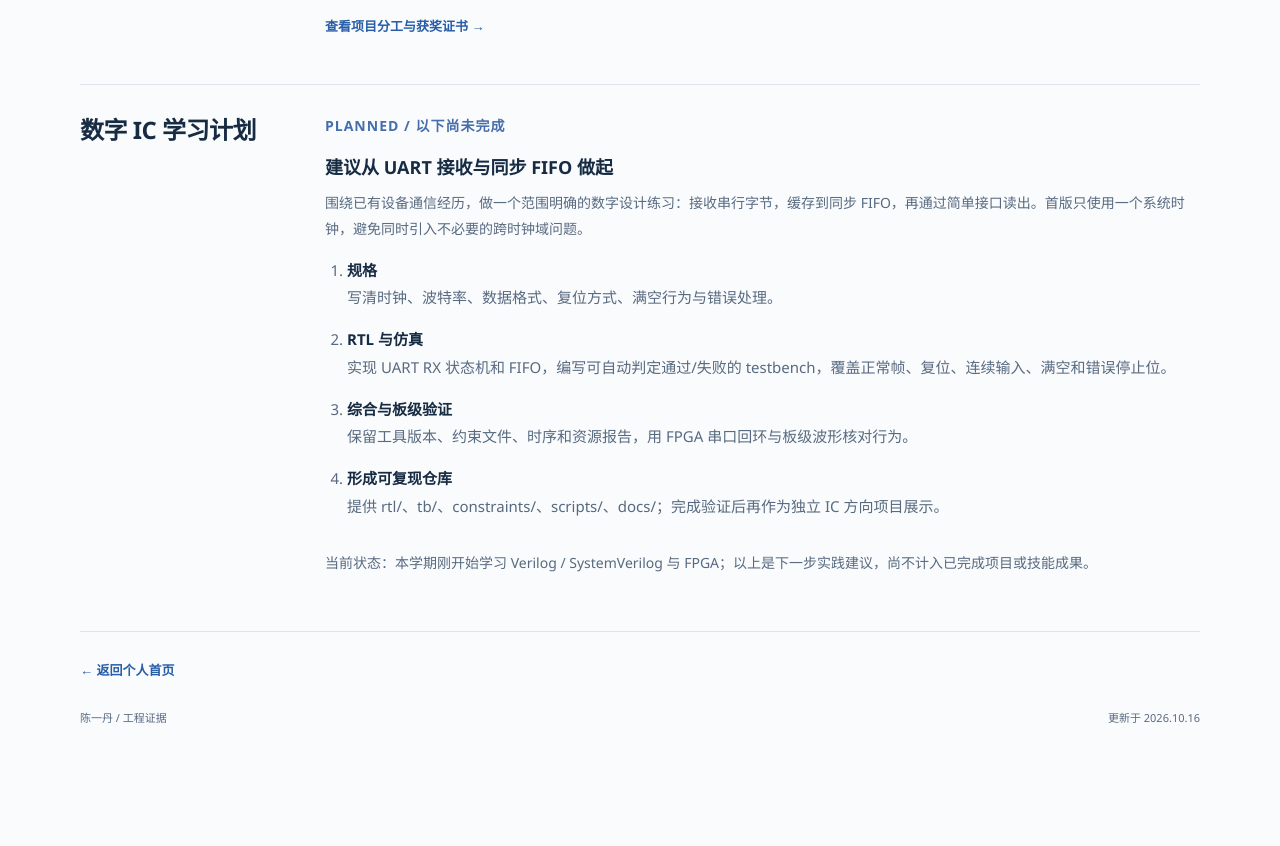
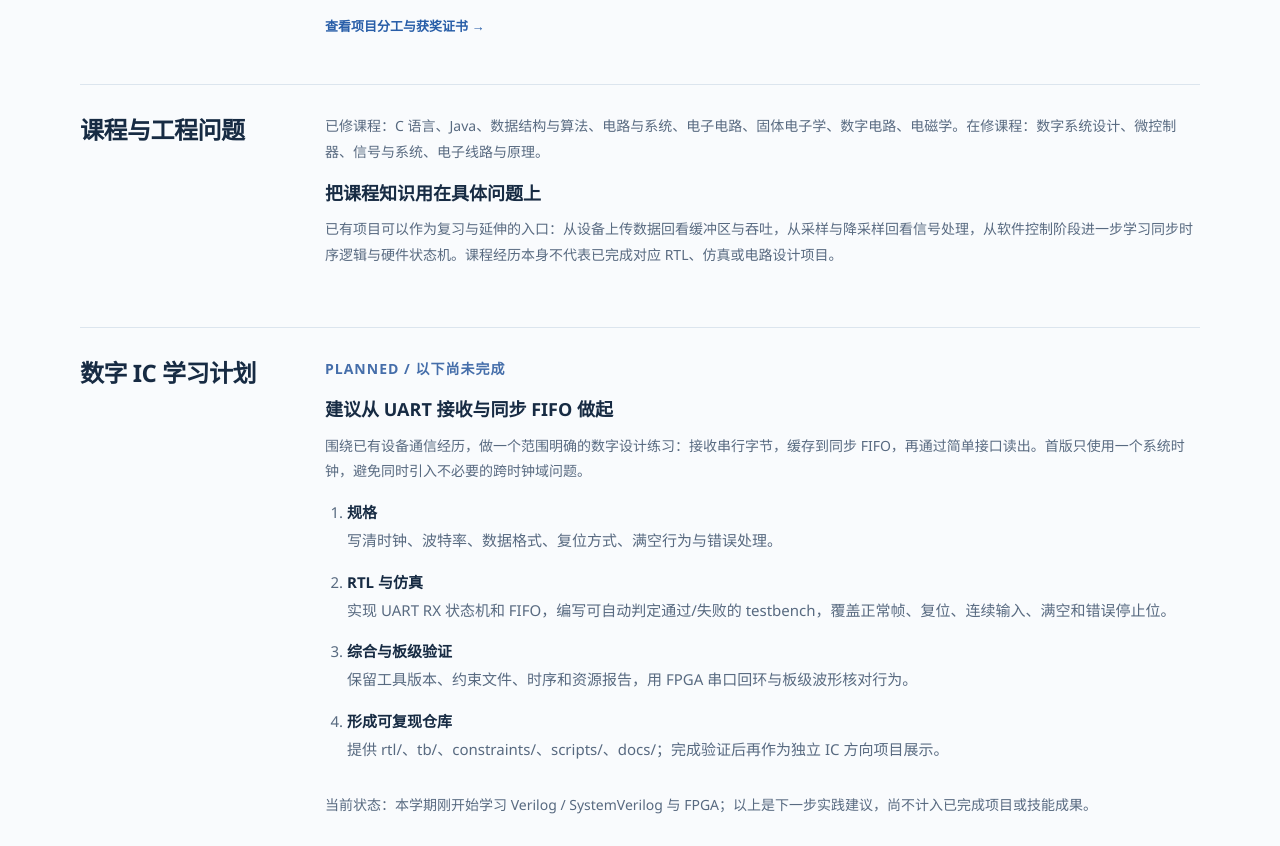
Before and after one commit to chenyidan2006/Project-portfolio, a plain HTML site: page dist/engineering.html in a window 1280 px wide. Shown: the part 1429-2275 px from the top of the page. Before the commit the page ends 2183 px from the top, so only its background shows below. Drawn offline with Linux system fonts and the light colour scheme.

Commit message:
补充已修与在修课程及IC方向面试介绍

```diff
--- a/dist/engineering.html
+++ b/dist/engineering.html
@@ -1,4 +1,4 @@
 <!doctype html><html lang="zh-CN"><head><meta charset="utf-8"><meta name="viewport" content="width=device-width,initial-scale=1"><meta name="description" content="陈一丹的工程项目证据、个人职责、技术面试索引与数字IC学习计划。"><title>工程证据与学习方向｜陈一丹</title><link rel="stylesheet" href="./portfolio.css?v=20261016-ic1"></head><body><a class="skip-link" href="#main">跳到正文</a><header class="nav shell"><a class="name" href="./home.html">← 陈一丹 <span>/ 工程证据与学习方向</span></a><nav><a href="#smi">信号链</a><a href="#road">道路识别</a><a href="#learning">IC 学习</a></nav></header><main id="main" class="shell"><section class="detail-intro"><p class="kicker">ENGINEERING NOTES / CONTRIBUTION &amp; EVIDENCE</p><h1>项目做了什么，<br>证据在哪里。</h1><p>用个人职责、系统接口和具体代码行为说明工程实践。已有系统经验与正在学习的数字 IC 技能分别列出，便于按兴趣深入了解。</p></section>
 <section id="smi" class="about"><h2>SMI 信号与通信</h2><div><h3>从采集数据到可回看的测量记录</h3><p>我负责 App 全部前后端、ESP32 与服务器通信，以及算法重训练与优化。光学方案和采集硬件属于团队研究成果。</p><div class="scroll-table" tabindex="0" role="region" aria-label="SMI工程事实表"><table class="evidence-table"><thead><tr><th>工程事实</th><th>可以解释的内容</th><th>验证范围</th></tr></thead><tbody><tr><td>连续单通道 40 kHz / 16 bit</td><td>采样率、数据位宽与传输带宽怎样匹配</td><td>按现有 SMI 展示页核对；不能把 UART 波特率当采样率</td></tr><tr><td>8 秒 / 320,000 点 / 640,000 字节</td><td>如何计算原始数据负载；缓存与分帧如何安排</td><td>仅为原始负载，不含协议头和串口帧开销</td></tr><tr><td>UART 1,152,000 baud</td><td>串口传输时间预算与数据校验</td><td>8N1 条件下理论上限 115,200 字节/秒；尚需实测有效吞吐</td></tr><tr><td>40 kHz → 20 kHz；取 100,000 点</td><td>降采样后完整记录仍为 8 秒，模型输入片段为 5 秒</td><td>描述现役适配器口径；不作为预测准确率证据</td></tr></tbody></table></div><p>面试可围绕字节数、串口帧格式、缓存容量、丢帧定位与算法输入约束展开。若后续用 FPGA 实现采集接口，仍需要独立完成 RTL 与验证。</p><a class="text-link" href="./index.html#engineering">查看 SMI 工程实现与原型 →</a></div></section>
 <section id="road" class="about"><h2>道路识别与跟踪</h2><div><h3>个人工作：U-Net 训练调参与感知参数标定</h3><p>分工依据参赛报告第 4.5.2 节。YOLOv5、PID 与行为控制是团队系统模块；阅读其接口有助于解释整体链路，不代表这些模块全部由我独立开发。</p><div class="scroll-table" tabindex="0" role="region" aria-label="道路识别代码证据表"><table class="evidence-table"><thead><tr><th>本地代码入口</th><th>可核对的行为</th><th>面试展开点</th></tr></thead><tbody><tr><td><code>detect_line3.py</code></td><td>滑动窗口、车道几何处理与 /vtherror_topic 发布</td><td>反光或缺线时，怎样判断分割问题和几何提取问题</td></tr><tr><td><code>vth2ros.py</code></td><td>订阅误差；PID 计算；/cmd_vel_1 发布；50 Hz 循环配置</td><td>控制频率、感知延迟和数据新鲜度的关系</td></tr><tr><td><code>PID.py</code></td><td>死区、积分限幅、按时间间隔更新</td><td>死区过大或积分累积会产生什么现象</td></tr><tr><td><code>velpub51.py</code></td><td>目标类别 / 面积输入，阶段标志与 /cmd_vel 输出</td><td>行为状态转换如何与车道跟踪协调</td></tr></tbody></table></div><p>历史快照依赖 ROS、TensorRT、模型文件和实车环境。目前未在开发机完成运行复现，不宣称已有公开的一键复现版本。</p><a class="text-link" href="./road-recognition.html">查看项目分工与获奖证书 →</a></div></section>
-<section id="learning" class="about"><h2>数字 IC 学习计划</h2><div><p class="kicker">PLANNED / 以下尚未完成</p><h3>建议从 UART 接收与同步 FIFO 做起</h3><p>围绕已有设备通信经历，做一个范围明确的数字设计练习：接收串行字节，缓存到同步 FIFO，再通过简单接口读出。首版只使用一个系统时钟，避免同时引入不必要的跨时钟域问题。</p><ol class="pipeline"><li><b>规格</b><br>写清时钟、波特率、数据格式、复位方式、满空行为与错误处理。</li><li><b>RTL 与仿真</b><br>实现 UART RX 状态机和 FIFO，编写可自动判定通过/失败的 testbench，覆盖正常帧、复位、连续输入、满空和错误停止位。</li><li><b>综合与板级验证</b><br>保留工具版本、约束文件、时序和资源报告，用 FPGA 串口回环与板级波形核对行为。</li><li><b>形成可复现仓库</b><br>提供 rtl/、tb/、constraints/、scripts/、docs/；完成验证后再作为独立 IC 方向项目展示。</li></ol><p>当前状态：本学期刚开始学习 Verilog / SystemVerilog 与 FPGA；以上是下一步实践建议，尚不计入已完成项目或技能成果。</p></div></section><section class="detail-bottom"><a class="text-link" href="./home.html">← 返回个人首页</a></section></main><footer class="shell">陈一丹 / 工程证据<span>更新于 2026.10.16</span></footer></body></html>
+<section id="courses" class="about"><h2>课程与工程问题</h2><div><p>已修课程：C 语言、Java、数据结构与算法、电路与系统、电子电路、固体电子学、数字电路、电磁学。在修课程：数字系统设计、微控制器、信号与系统、电子线路与原理。</p><h3>把课程知识用在具体问题上</h3><p>已有项目可以作为复习与延伸的入口：从设备上传数据回看缓冲区与吞吐，从采样与降采样回看信号处理，从软件控制阶段进一步学习同步时序逻辑与硬件状态机。课程经历本身不代表已完成对应 RTL、仿真或电路设计项目。</p></div></section><section id="learning" class="about"><h2>数字 IC 学习计划</h2><div><p class="kicker">PLANNED / 以下尚未完成</p><h3>建议从 UART 接收与同步 FIFO 做起</h3><p>围绕已有设备通信经历，做一个范围明确的数字设计练习：接收串行字节，缓存到同步 FIFO，再通过简单接口读出。首版只使用一个系统时钟，避免同时引入不必要的跨时钟域问题。</p><ol class="pipeline"><li><b>规格</b><br>写清时钟、波特率、数据格式、复位方式、满空行为与错误处理。</li><li><b>RTL 与仿真</b><br>实现 UART RX 状态机和 FIFO，编写可自动判定通过/失败的 testbench，覆盖正常帧、复位、连续输入、满空和错误停止位。</li><li><b>综合与板级验证</b><br>保留工具版本、约束文件、时序和资源报告，用 FPGA 串口回环与板级波形核对行为。</li><li><b>形成可复现仓库</b><br>提供 rtl/、tb/、constraints/、scripts/、docs/；完成验证后再作为独立 IC 方向项目展示。</li></ol><p>当前状态：本学期刚开始学习 Verilog / SystemVerilog 与 FPGA；以上是下一步实践建议，尚不计入已完成项目或技能成果。</p></div></section><section class="detail-bottom"><a class="text-link" href="./home.html">← 返回个人首页</a></section></main><footer class="shell">陈一丹 / 工程证据<span>更新于 2026.10.16</span></footer></body></html>
```
Also changed, not shown: dist/home.html (+2 -2 lines), 3 other files.
